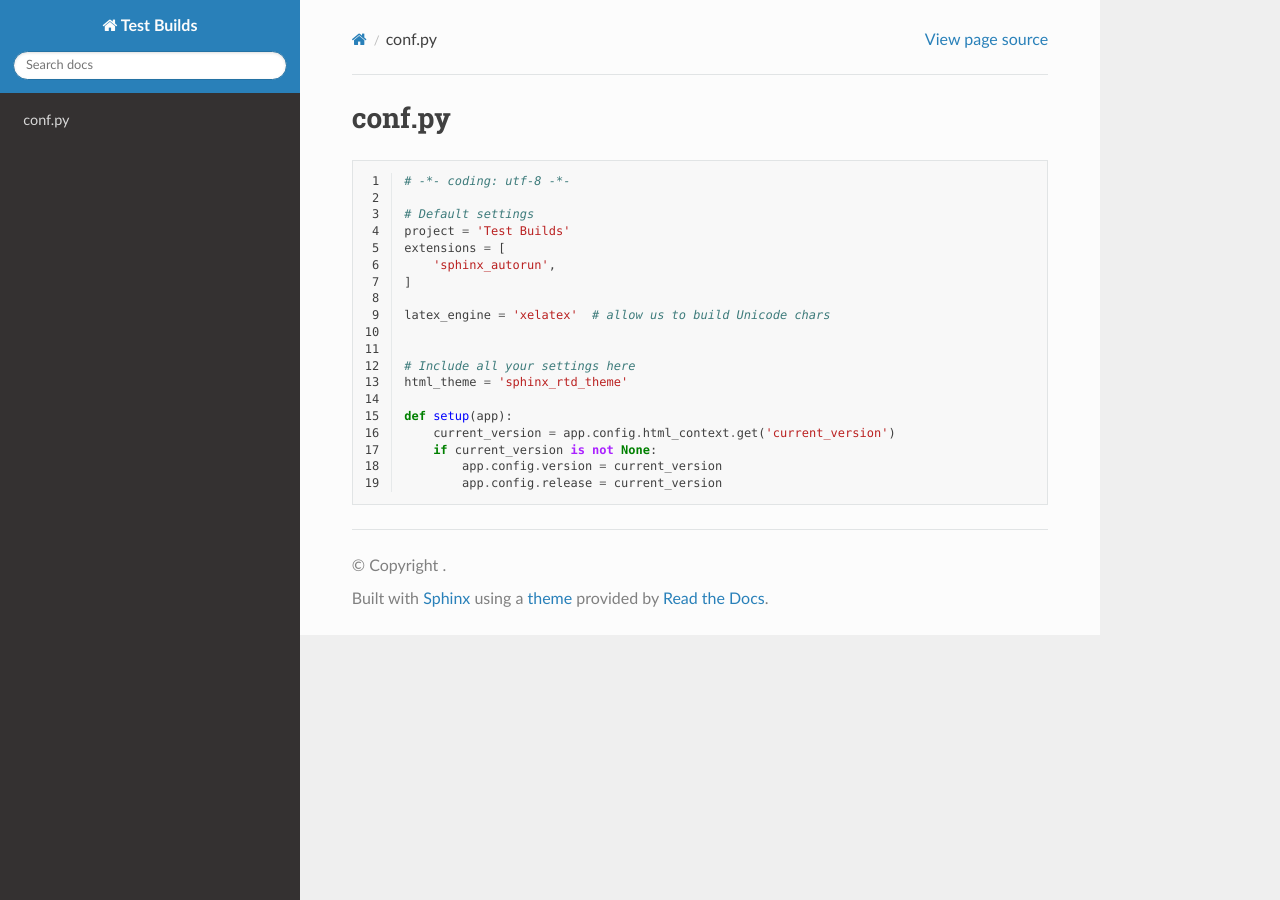
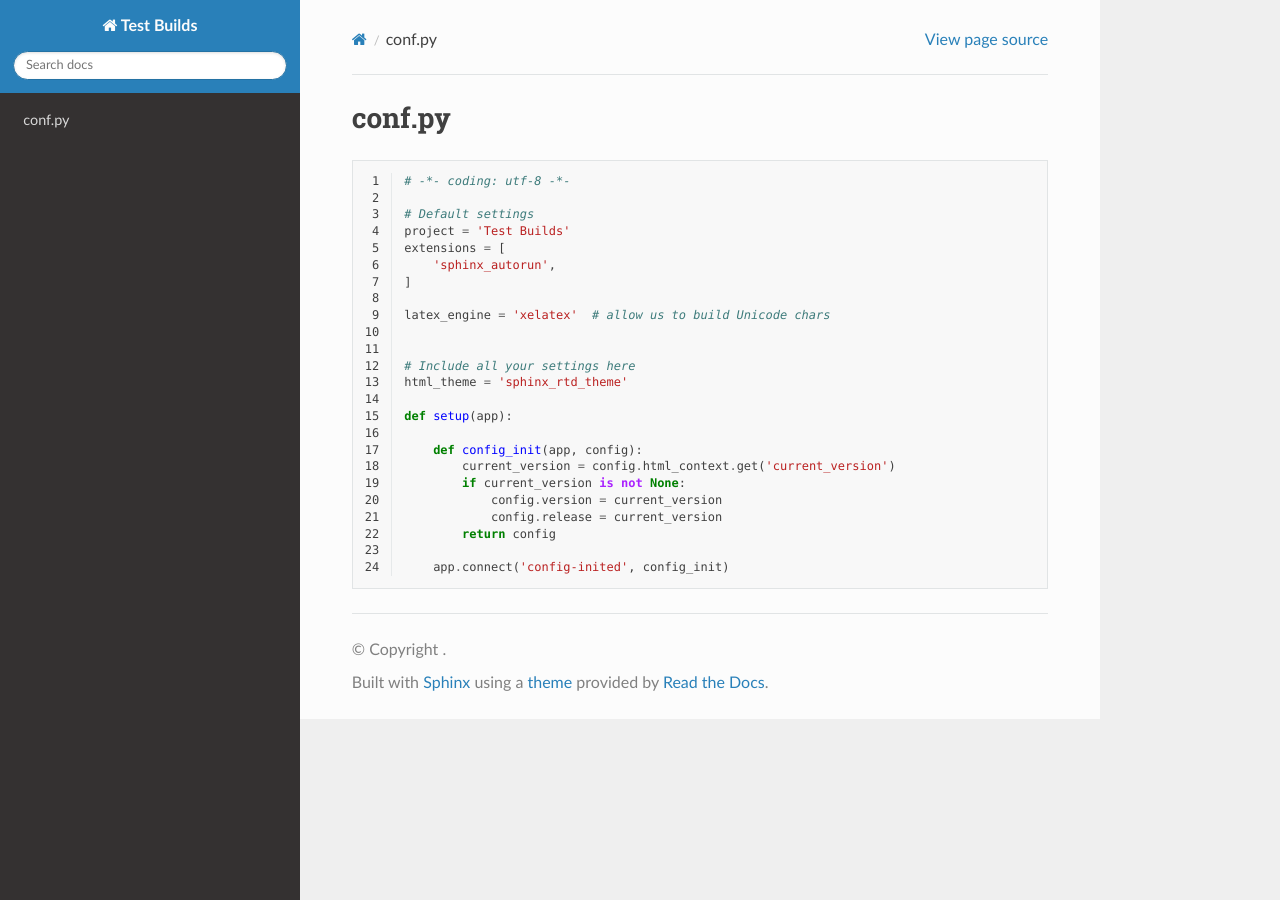
Before and after one commit to readthedocs/test-builds, a Sphinx documentation site: the page built from docs/conf.rst, in a window 1280 px wide. Built offline with Sphinx 7.4.7 and the Read the Docs theme 2.0.0, drawn with Linux system fonts in a browser that asks for light colours.

Commit message:
Try again

```diff
--- a/docs/conf.py
+++ b/docs/conf.py
@@ -13,7 +13,12 @@ latex_engine = 'xelatex'  # allow us to build Unicode chars
 html_theme = 'sphinx_rtd_theme'
 
 def setup(app):
-    current_version = app.config.html_context.get('current_version')
-    if current_version is not None:
-        app.config.version = current_version
-        app.config.release = current_version
+
+    def config_init(app, config):
+        current_version = config.html_context.get('current_version')
+        if current_version is not None:
+            config.version = current_version
+            config.release = current_version
+        return config
+
+    app.connect('config-inited', config_init)
```
